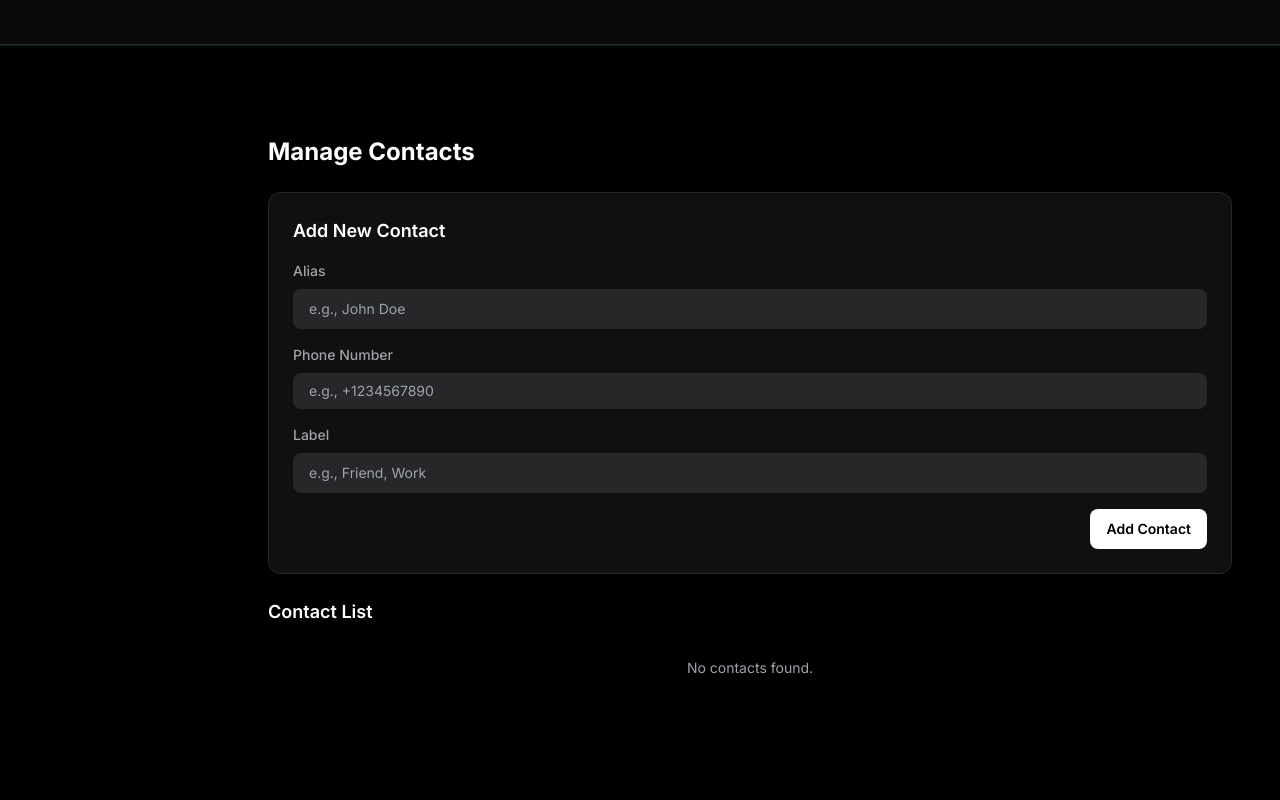
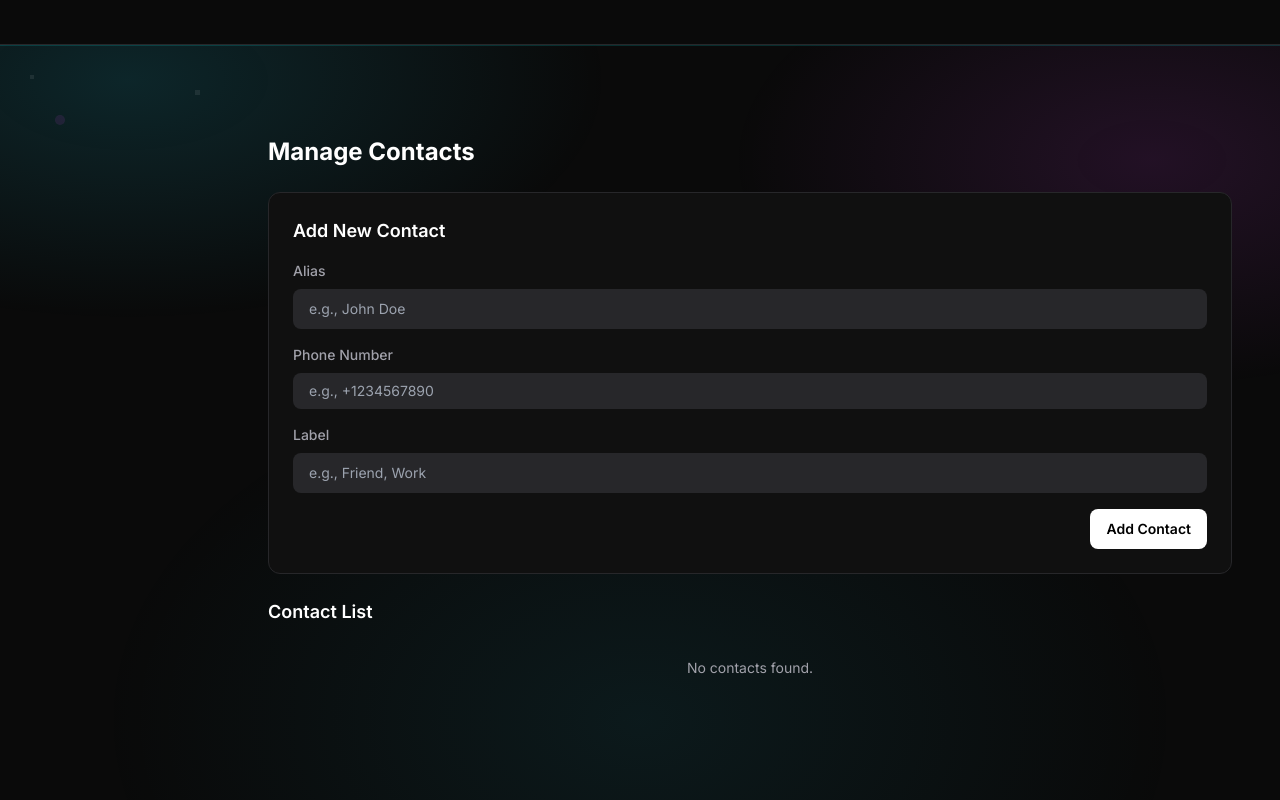
Before and after one commit to JishanKapoor/Comsierge_AI_2, a Flask app: template templates/contacts.html in a window 1280 px wide. Run offline with Flask 3, Linux system fonts and the light colour scheme; the template is opened without the code that fills it, so the values that code supplies are empty; some libraries are stand-ins or nearby versions.

Commit message:
Update contacts.html

```diff
--- a/templates/contacts.html
+++ b/templates/contacts.html
@@ -11,12 +11,36 @@
     <link href="https://fonts.googleapis.com/css2?family=Inter:wght@400;500;600;700;800&display=swap" rel="stylesheet">
     <link rel="stylesheet" href="{{ url_for('static', filename='css/styles.css') }}">
 </head>
-<body class="antialiased bg-black text-white min-h-screen">
-    <div id="notification-banner" class="notification-banner" role="alert"></div>
+<body class="antialiased bg-neutral-950 text-zinc-100" style="font-family: Inter, system-ui, -apple-system, Segoe UI, Roboto, Helvetica, Arial, 'Apple Color Emoji', 'Segoe UI Emoji'">
+    <!-- Background Accents -->
+    <div class="pointer-events-none fixed inset-0 -z-10">
+      <div class="absolute inset-0" style="
+        background:
+        radial-gradient(800px 400px at 10% 10%, rgba(34,211,238,0.14), transparent 60%),
+        radial-gradient(700px 380px at 90% 20%, rgba(217,70,239,0.12), transparent 60%),
+        radial-gradient(900px 600px at 50% 90%, rgba(34,211,238,0.08), transparent 60%);
+      "></div>
+      <div class="absolute inset-0 opacity-[0.035]" style="
+        background-image: linear-gradient(to right, #ffffff0f 1px, transparent 1px), linear-gradient(to bottom, #ffffff0f 1px, transparent 1px);
+        background-size: 48px 48px;
+      "></div>
+    </div>
+
+    <!-- Notification Banner -->
+    <div id="notification-banner" class="fixed top-14 left-1/2 -translate-x-1/2 z-50 max-w-md w-[92%] sm:w-[520px] rounded-lg border border-white/10 bg-neutral-900/80 backdrop-blur px-4 py-2 text-sm text-zinc-200 shadow hidden" role="alert"></div>
+
+    <!-- Particle Background -->
+    <svg class="hidden md:block pointer-events-none fixed inset-0 -z-10 opacity-30" aria-hidden="true">
+      <circle cx="5%" cy="10%" r="4" style="fill: rgba(34,211,238,0.35);"></circle>
+      <circle cx="85%" cy="15%" r="3" style="fill: rgba(217,70,239,0.35);"></circle>
+      <rect x="65%" y="60%" width="5" height="5" style="fill: rgba(255,255,255,0.25);"></rect>
+      <circle cx="20%" cy="80%" r="5" style="fill: rgba(217,70,239,0.35);"></circle>
+      <rect x="10%" y="50%" width="4" height="4" style="fill: rgba(255,255,255,0.25);"></rect>
+    </svg>
+
     {% include 'menu.html' %}
     {% block header_title %}Contacts{% endblock %}
     {% include 'header.html' %}
-
     <div class="content-wrapper w-full">
         <main class="container mx-auto px-4 sm:px-6 lg:px-8 pt-16 pb-12 max-w-7xl">
             <section id="contacts" class="py-8">
@@ -30,7 +54,6 @@
                         </div>
                     {% endif %}
                 {% endwith %}
-
                 <!-- Add Contact Form -->
                 <div class="bg-[#101010] rounded-xl p-6 mb-6 border border-zinc-800">
                     <h3 class="text-lg font-semibold text-white mb-4">Add New Contact</h3>
@@ -52,7 +75,6 @@
                         </div>
                     </form>
                 </div>
-
                 <!-- Contact List -->
                 <h3 class="text-lg font-semibold text-white mb-4">Contact List</h3>
                 <div class="space-y-3">
@@ -78,12 +100,10 @@
             </section>
         </main>
     </div>
-
     <script>
         window.addEventListener('load', () => {
             document.body.classList.add('loaded');
         });
-
         function toggleSidebar() {
             const sidebar = document.getElementById('sidebar');
             const overlay = document.getElementById('sidebar-overlay');
```
